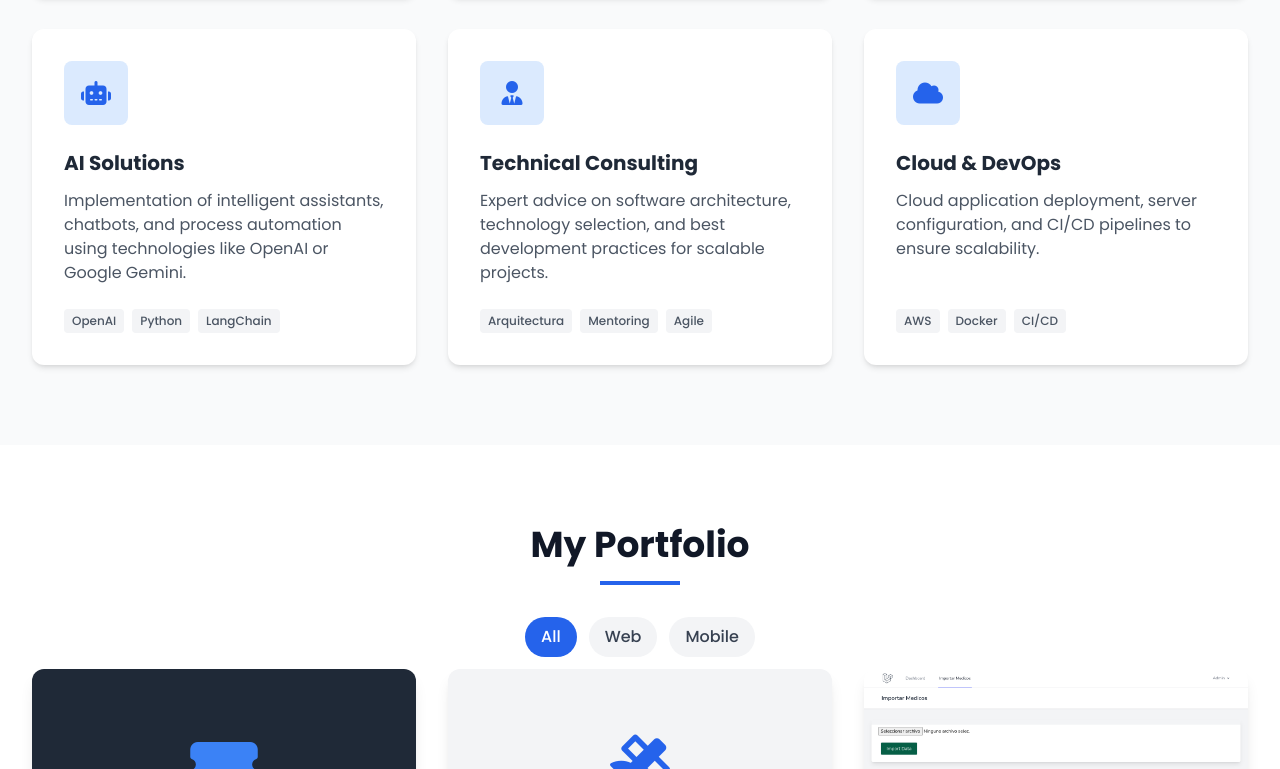
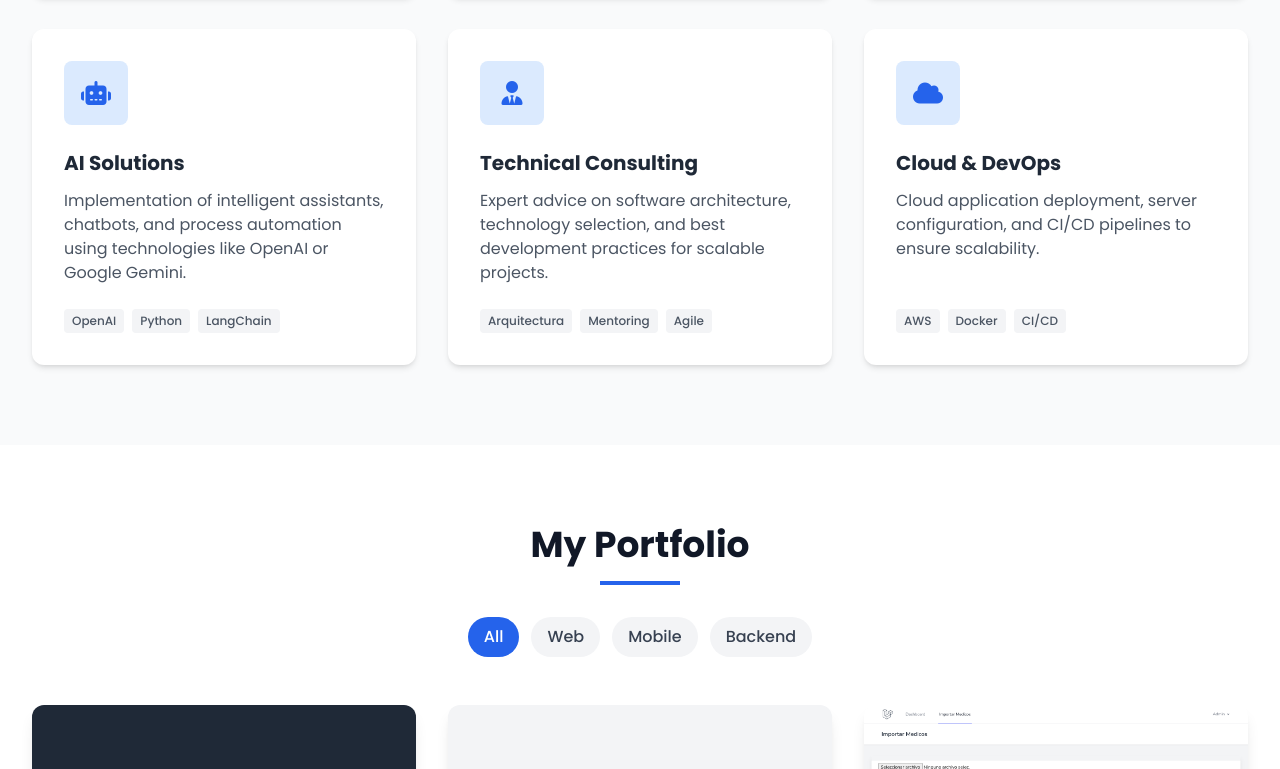
Before and after one commit to grebo87/grebo87.github.io, a plain HTML site: page index.html in a window 1280 px wide. Shown: the part 2031-2800 px from the top of the page. Drawn offline with nearby package versions, Linux system fonts and the light colour scheme; some packages are replaced by stand-ins of ours; a script that the page names is missing.

Commit message:
feat: add backend filter, update hero greeting, and consolidate language localization data

```diff
--- a/index.html
+++ b/index.html
@@ -182,9 +182,9 @@
                 <a href="#contact" class="block px-3 py-2 text-gray-700 hover:bg-gray-100 rounded-md"
                     data-i18n="nav.contact">Contacto</a>
                 <div class="flex px-3 py-2 space-x-2">
-                    <button class="px-3 py-1 bg-blue-600 text-white rounded-md text-sm font-medium"
+                    <button class="language-btn px-3 py-1 rounded-md text-sm font-medium bg-blue-600 text-white"
                         data-lang="es">ES</button>
-                    <button class="px-3 py-1 bg-gray-200 text-gray-700 rounded-md text-sm font-medium"
+                    <button class="language-btn px-3 py-1 rounded-md text-sm font-medium bg-gray-200 text-gray-700"
                         data-lang="en">EN</button>
                 </div>
             </div>
@@ -197,7 +197,7 @@
             <div class="grid grid-cols-1 md:grid-cols-2 gap-12 items-center">
                 <div class="space-y-6">
                     <h1 class="text-4xl md:text-5xl lg:text-6xl font-bold text-gray-900 leading-tight">
-                        Hola, soy <span class="text-blue-600" data-i18n="hero.title">Gregorio Boada</span>
+                        <span data-i18n="hero.greeting">Hola, soy </span><span class="text-blue-600" data-i18n="hero.title">Gregorio Boada</span>
                     </h1>
                     <h2 class="text-2xl md:text-3xl text-gray-600 font-medium" data-i18n="hero.subtitle">
                         Desarrollador Full Stack
@@ -481,7 +481,10 @@
                     <button
                         class="px-4 py-2 rounded-full bg-gray-100 hover:bg-gray-200 text-gray-700 font-medium transition-colors"
                         data-filter="mobile" data-i18n="portfolio.mobile">Móvil</button>
-                    <button </div>
+                    <button
+                        class="px-4 py-2 rounded-full bg-gray-100 hover:bg-gray-200 text-gray-700 font-medium transition-colors"
+                        data-filter="backend" data-i18n="portfolio.backend">Backend</button>
+                </div>
                         <div class="grid grid-cols-1 md:grid-cols-2 lg:grid-cols-3 gap-8">
                             <!-- Project 1: Tiket Go -->
                             <div class="project-card bg-white rounded-xl overflow-hidden shadow-lg hover:shadow-2xl transition-all duration-300"
@@ -790,6 +793,7 @@
                 'nav.portfolio': 'Portafolio',
                 'nav.contact': 'Contacto',
                 // Hero Section
+                'hero.greeting': 'Hola, soy ',
                 'hero.title': 'Gregorio Boada',
                 'hero.subtitle': 'Desarrollador Full Stack',
                 'hero.desc': 'Especializado en el desarrollo de aplicaciones web modernas y escalables con tecnologías como Laravel, Node.js, React y Vue.js.',
@@ -854,7 +858,13 @@
                 'footer.links': 'Enlaces rápidos',
                 'footer.contact': 'Información de Contacto',
                 'footer.location': 'Venezuela',
-                'footer.copyright': '© 2024 Gregorio Boada. Todos los derechos reservados.'
+                'footer.copyright': '© 2024 Gregorio Boada. Todos los derechos reservados.',
+                // Contact Form Alerts
+                'contact.alert.success.title': '¡Enviado!',
+                'contact.alert.success.text': 'Gracias por tu mensaje. Me pondré en contacto contigo pronto.',
+                'contact.alert.error.title': 'Error',
+                'contact.alert.error.text': 'Hubo un error al enviar el mensaje. Por favor intenta nuevamente.',
+                'contact.form.sending': 'Enviando...'
             },
             en: {
                 // Navigation
@@ -864,6 +874,7 @@
                 'nav.portfolio': 'Portfolio',
                 'nav.contact': 'Contact',
                 // Hero Section
+                'hero.greeting': 'Hello, I am ',
                 'hero.title': 'Gregorio Boada',
                 'hero.subtitle': 'Full Stack Developer',
                 'hero.desc': 'Specialized in the development of modern and scalable web applications using technologies such as Laravel, Node.js, React and Vue.js.',
@@ -928,81 +939,13 @@
                 'footer.links': 'Quick Links',
                 'footer.contact': 'Contact Information',
                 'footer.location': 'Venezuela',
-                'footer.copyright': '© 2024 Gregorio Boada. All rights reserved.'
-            },
-            en: {
-                // Navigation
-                'nav.home': 'Home',
-                'nav.about': 'About Me',
-                'nav.services': 'Services',
-                'nav.portfolio': 'Portfolio',
-                'nav.contact': 'Contact',
-                // Hero Section
-                'hero.title': 'Gregorio Boada',
-                'hero.subtitle': 'Full Stack Developer',
-                'hero.desc': 'Specialized in the development of modern and scalable web applications using technologies such as Laravel, Node.js, React and Vue.js.',
-                // Relative Section
-                'relative.text': '+10 years of experience',
-                // About Section
-                'about.title': 'About Me',
-                'about.subtitle': 'Software Developer | PHP & Laravel Specialist',
-                'about.description': 'Software developer with over 10 years of experience, specialized in creating robust and scalable web applications with PHP and the Laravel framework. My career includes leading development teams, designing efficient software architectures, and managing projects from start to finish, always committed to continuous learning and adopting modern technologies to deliver high-impact solutions.',
-                'about.skills': 'My Skills',
-                // Services Section
-                'services.title': 'Services',
-                'services.web': 'Web Development',
-                'services.webDesc': 'I develop custom websites with modern technologies such as Laravel, React, and Vue.js. My solutions are fast, secure, and SEO-optimized.',
-                'services.mobile': 'Mobile Apps',
-                'services.mobileDesc': 'I develop hybrid and progressive mobile apps (PWA) that work across multiple platforms.',
-                'services.api': 'APIs & Backend',
-                'services.apiDesc': 'Development of robust and scalable RESTful APIs with Laravel and Node.js, focusing on system integration and secure authentication.',
-                'services.ai': 'AI Solutions',
-                'services.aiDesc': 'Implementation of intelligent assistants, chatbots, and process automation using technologies like OpenAI or Google Gemini.',
-                'services.consulting': 'Technical Consulting',
-                'services.consultingDesc': 'Expert advice on software architecture, technology selection, and best development practices for scalable projects.',
-                'services.cloud': 'Cloud & DevOps',
-                'services.cloudDesc': 'Cloud application deployment, server configuration, and CI/CD pipelines to ensure scalability.',
-                // Portfolio Section
-                'portfolio.title': 'My Portfolio',
-                'portfolio.all': 'All',
-                'portfolio.web': 'Web',
-                'portfolio.mobile': 'Mobile',
-                'portfolio.backend': 'Backend',
-                'portfolio.tiket.title': 'Tiket Go',
-                'portfolio.tiket.desc': 'Scalable backend for management platform, with solid architecture for high traffic.',
-                'portfolio.gl.title': 'GL Satelital',
-                'portfolio.gl.desc': 'Modernization of satellite monitoring system with Angular frontend and Laravel backend.',
-                'portfolio.medical.title': 'Medical Appointments System',
-                'portfolio.medical.desc': 'Patient management and medical appointment scheduling system.',
-                'portfolio.klikealo.title': 'ERP - E-commerce Integration',
-                'portfolio.klikealo.desc': 'Bridge API for automatic synchronization between Retail Pro and Vtex.',
-                'portfolio.siagl.title': 'SIAGL System',
-                'portfolio.siagl.desc': 'Comprehensive system for managing mechanical workshops and vehicle tracking.',
-                'portfolio.more': 'View More Projects',
-                'portfolio.view': 'View Project',
-                // Contact Section
-                'contact.title': 'Contact Me',
-                'contact.button': 'Contact Me',
-                'contact.subtitle': 'Do you have a project in mind or any questions? Feel free to contact me, I\'ll be happy to help you.',
-                'contact.form.title': 'Send Me a Message',
-                'contact.form.name': 'Name',
-                'contact.form.email': 'Email',
-                'contact.form.subject': 'Subject',
-                'contact.form.message': 'Message',
-                'contact.form.submit': 'Send Message',
-                'cv.download': 'Download CV',
-                'contact.info.title': 'Contact Information',
-                'contact.info.desc': 'I am available to work on new projects, collaborations, or any inquiries. Do not hesitate to contact me!',
-                'contact.info.email': 'Email',
-                'contact.info.phone': 'Phone',
-                'contact.info.location': 'Location',
-                'contact.social': 'Follow Me',
-                // Footer
-                'footer.desc': 'Full Stack Developer specialized in creating innovative and high-performance digital solutions.',
-                'footer.links': 'Quick Links',
-                'footer.contact': 'Contact Information',
-                'footer.location': 'Venezuela',
-                'footer.copyright': '© 2024 Gregorio Boada. All rights reserved.'
+                'footer.copyright': '© 2024 Gregorio Boada. All rights reserved.',
+                // Contact Form Alerts
+                'contact.alert.success.title': 'Sent!',
+                'contact.alert.success.text': 'Thank you for your message. I will get in touch with you soon.',
+                'contact.alert.error.title': 'Error',
+                'contact.alert.error.text': 'There was an error sending your message. Please try again.',
+                'contact.form.sending': 'Sending...'
             }
         };
 
@@ -1025,12 +968,23 @@
             });
             // Update active language button
             document.querySelectorAll('.language-btn').forEach(btn => {
+                const isMobile = btn.closest('#mobile-menu') !== null;
                 if (btn.getAttribute('data-lang') === lang) {
-                    btn.classList.add('bg-blue-100', 'text-blue-600');
-                    btn.classList.remove('text-gray-600', 'hover:bg-gray-100');
+                    if (isMobile) {
+                        btn.classList.add('bg-blue-600', 'text-white');
+                        btn.classList.remove('bg-gray-200', 'text-gray-700');
+                    } else {
+                        btn.classList.add('bg-blue-100', 'text-blue-600');
+                        btn.classList.remove('text-gray-600', 'hover:bg-gray-100');
+                    }
                 } else {
-                    btn.classList.remove('bg-blue-100', 'text-blue-600');
-                    btn.classList.add('text-gray-600', 'hover:bg-gray-100');
+                    if (isMobile) {
+                        btn.classList.remove('bg-blue-600', 'text-white');
+                        btn.classList.add('bg-gray-200', 'text-gray-700');
+                    } else {
+                        btn.classList.remove('bg-blue-100', 'text-blue-600');
+                        btn.classList.add('text-gray-600', 'hover:bg-gray-100');
+                    }
                 }
             });
             // Update HTML lang attribute
@@ -1095,10 +1049,12 @@
                 contactForm.addEventListener('submit', function (e) {
                     e.preventDefault();
 
+                    const currentLang = document.documentElement.lang || 'es';
+
                     // Show loading state
                     const submitBtn = contactForm.querySelector('button[type="submit"]');
                     const originalText = submitBtn.innerText;
-                    submitBtn.innerText = 'Enviando...';
+                    submitBtn.innerText = translations[currentLang]['contact.form.sending'] || 'Enviando...';
                     submitBtn.disabled = true;
 
                     // These IDs from the previous steps
@@ -1109,8 +1065,8 @@
                         .then((response) => {
                             console.log('SUCCESS!', response.status, response.text);
                             Swal.fire({
-                                title: '¡Enviado!',
-                                text: 'Gracias por tu mensaje. Me pondré en contacto contigo pronto.',
+                                title: translations[currentLang]['contact.alert.success.title'] || '¡Enviado!',
+                                text: translations[currentLang]['contact.alert.success.text'] || 'Gracias por tu mensaje.',
                                 icon: 'success',
                                 confirmButtonColor: '#2563eb'
                             });
@@ -1118,8 +1074,8 @@
                         }, (err) => {
                             console.log('FAILED...', err);
                             Swal.fire({
-                                title: 'Error',
-                                text: 'Hubo un error al enviar el mensaje. Por favor intenta nuevamente.',
+                                title: translations[currentLang]['contact.alert.error.title'] || 'Error',
+                                text: translations[currentLang]['contact.alert.error.text'] || 'Hubo un error.',
                                 icon: 'error',
                                 confirmButtonColor: '#2563eb'
                             });
```
